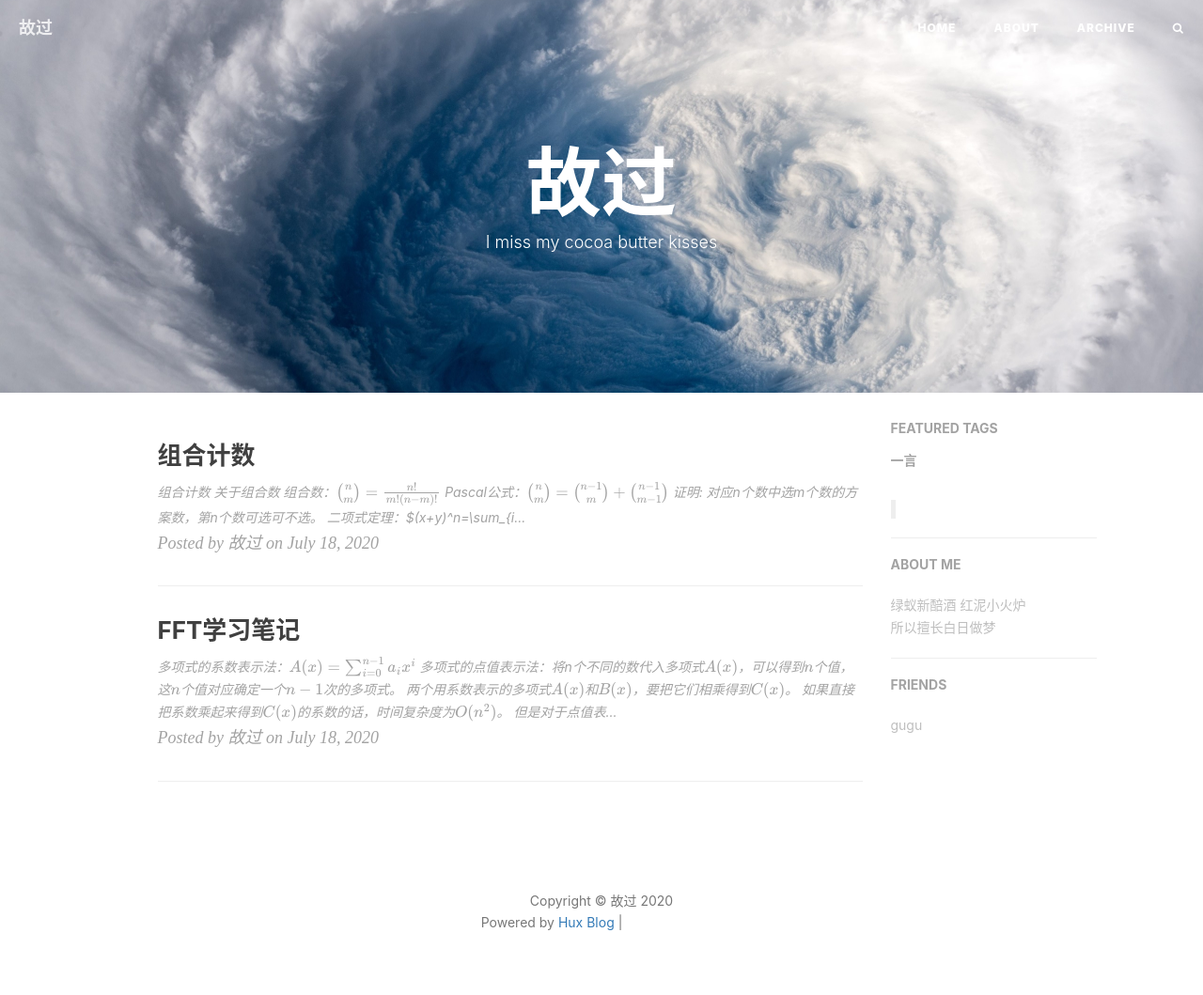
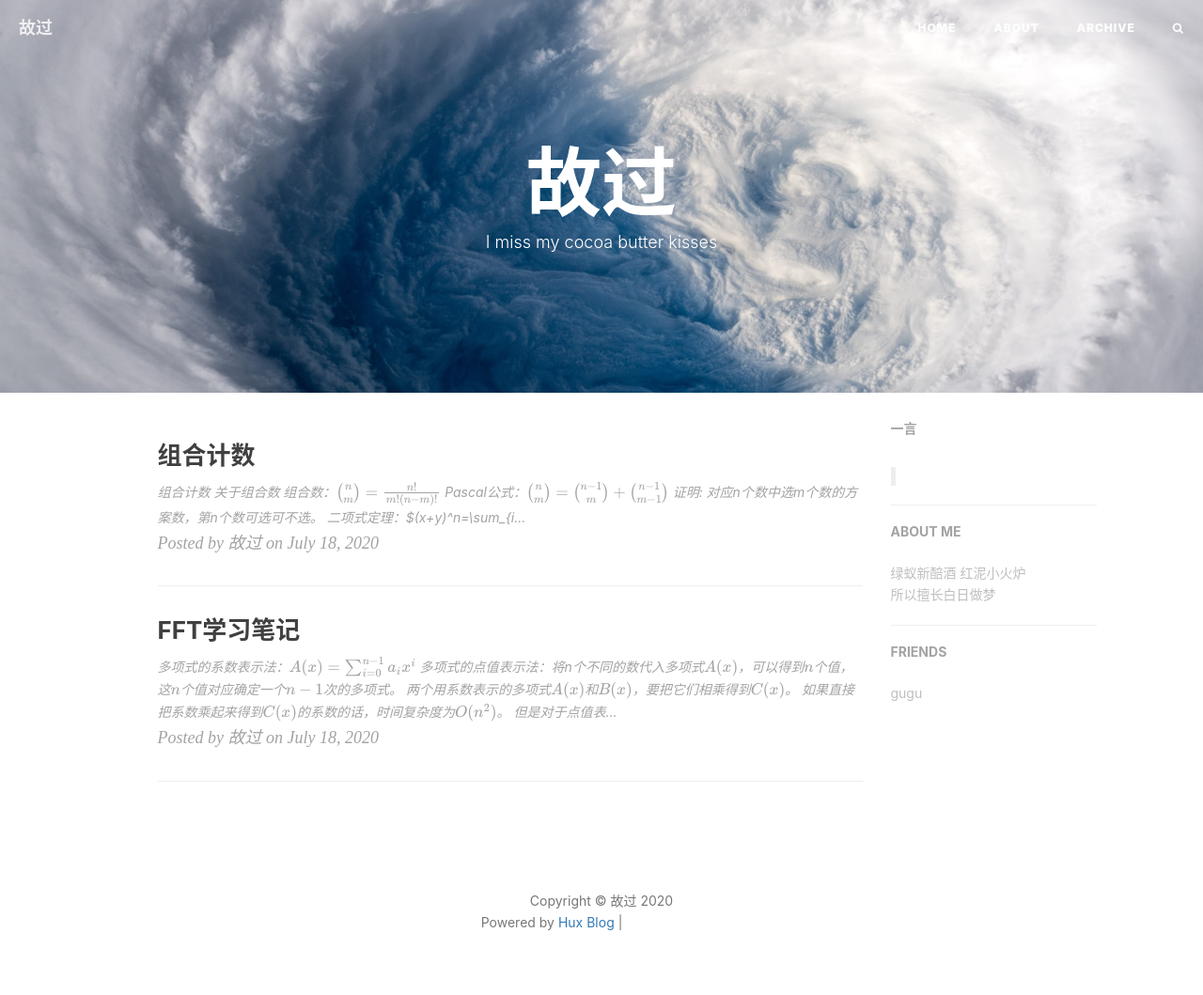
Before and after one commit to dsakhdkas/dsakhdkas.github.io, a Jekyll site: the page built from index.html, in a window 1280 px wide. Shown: the whole page at 94% size. Built offline with Jekyll 4.4.1, drawn with Linux system fonts in a browser that asks for light colours; nearby versions of some CDN libraries; formulas are drawn with MathJax 3; the list of posts is cut into pages by our own code; comment, search, counter and statistics services are not loaded; grey boxes are pictures that could not be loaded.

Commit message:
Update page.html

```diff
--- a/_layouts/page.html
+++ b/_layouts/page.html
@@ -21,9 +21,6 @@ copyright: true
                 col-lg-8 col-lg-offset-2
                 col-md-10 col-md-offset-1
                 sidebar-container">
-
-		<!-- Featured Tags -->
-                {% include featured-tags.html %}
 
 		<h5>一言</h5>
 		<blockquote class="blockquote-center">
@@ -55,8 +52,6 @@ copyright: true
                 col-xs-12
                 sidebar-container
             ">
-                <!-- Featured Tags -->
-                {% include featured-tags.html %}
 
 		<h5>一言</h5>
 		<blockquote class="blockquote-center">
```
